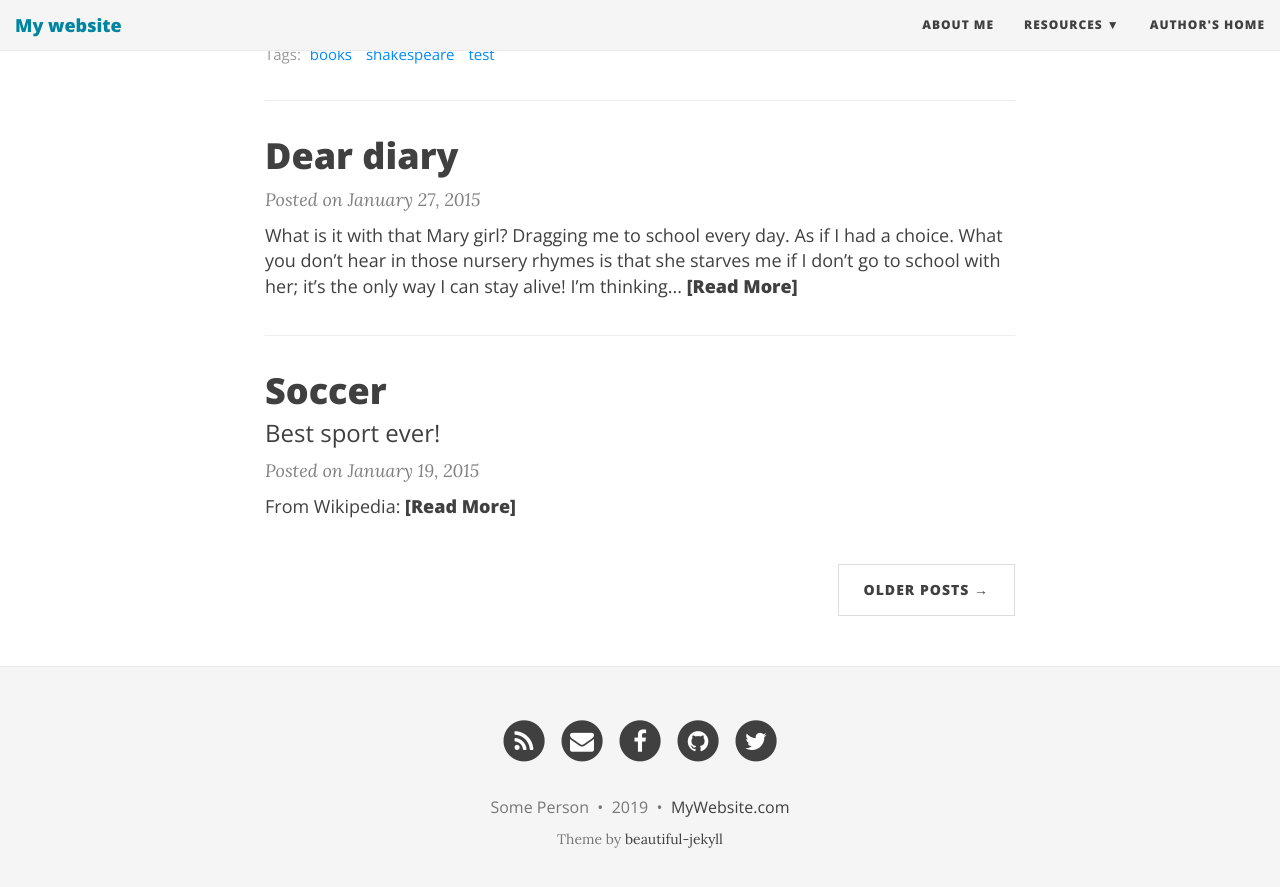
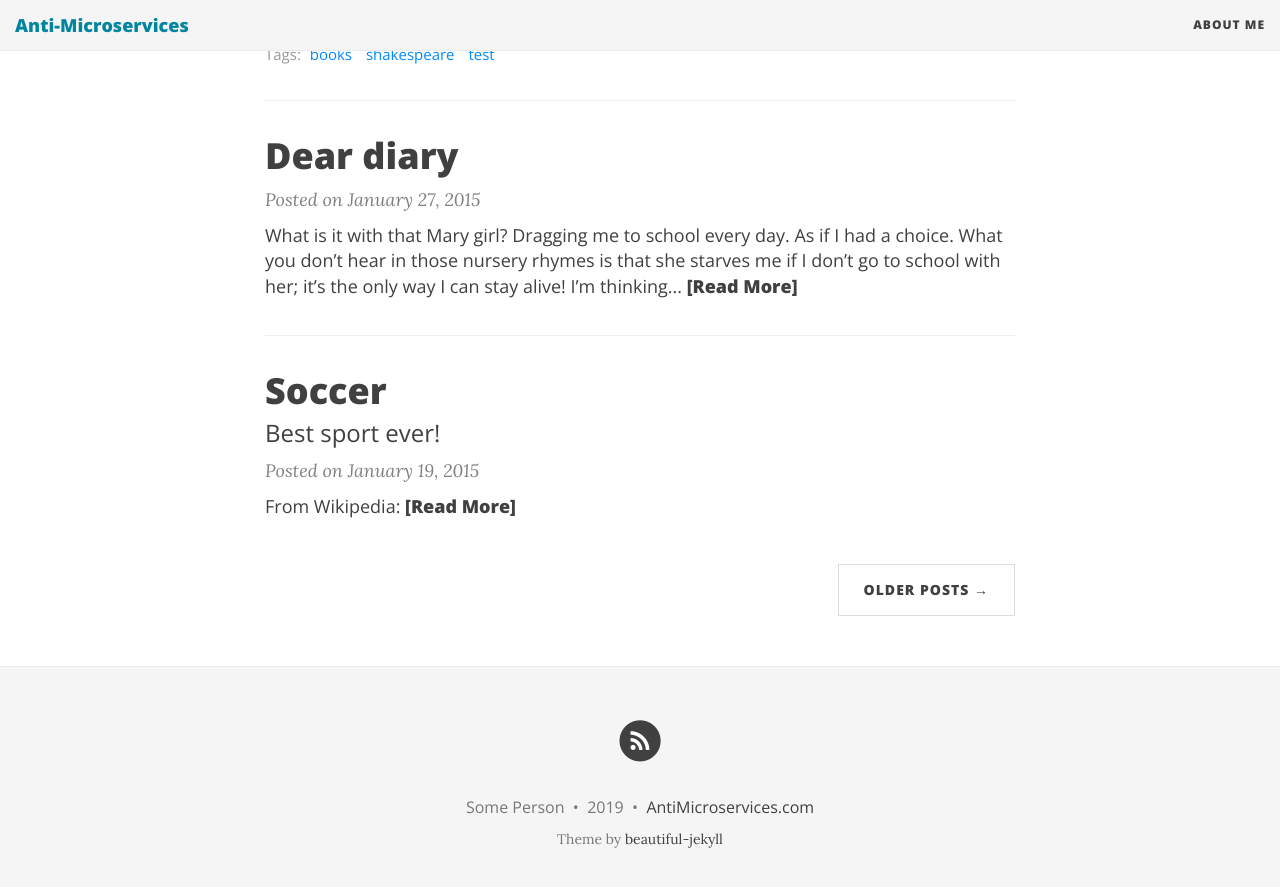
Before and after one commit to jamesbyars/antimicroservices, a Jekyll site: the page built from index.html, in a window 1280 px wide and 900 px high, scrolled down 1134 px. Shown: the top 887 px of the window. Built offline with Jekyll 4.4.1, drawn with Linux system fonts in a browser that asks for light colours; nearby versions of some CDN libraries; the list of posts is cut into pages by our own code.

Commit message:
Update _config.yml

```diff
--- a/_config.yml
+++ b/_config.yml
@@ -1,7 +1,7 @@
 # --- General options --- #
 
 # Name of website
-title: My website
+title: Anti-Microservices
 
 # Short description of your site
 description: A virtual proof that I'm awesome
@@ -21,10 +21,6 @@ description: A virtual proof that I'm awesome
 # List of links in the navigation bar
 navbar-links:
   About Me: "aboutme"
-  Resources:
-    - Beautiful Jekyll: "http://deanattali.com/beautiful-jekyll/"
-    - Learn markdown: "http://www.markdowntutorial.com/"
-  Author's home: "http://deanattali.com"
 
 # Image to show in the navigation bar - image must be a square (width = height)
 # Remove this parameter if you don't want an image in the navbar
@@ -68,10 +64,10 @@ author:
 # If you want to add a new link that isn't here, you'll need to also edit the file _data/SocialNetworks.yml
 social-network-links:
   rss: true
-  email: "someone@example.com"
-  facebook: deanattali
-  github: daattali
-  twitter: daattali
+#  email: "someone@example.com"
+#  facebook: deanattali
+#  github: daattali
+#  twitter: daattali
 #  reddit: yourname
 #  linkedin: daattali
 #  xing: yourname
@@ -93,7 +89,7 @@ share-links-active:
 
 # How to display the link to the website in the footer
 # Remove this if you don't want a link in the footer
-url-pretty: "MyWebsite.com"  # eg. "deanattali.com/beautiful-jekyll"
+url-pretty: "AntiMicroservices.com"  # eg. "deanattali.com/beautiful-jekyll"
 
 # --- Web Statistics Section --- #
 
@@ -156,7 +152,7 @@ date_format: "%B %-d, %Y"
 # --- Don't need to touch anything below here (but you can if you want) --- #
 
 # Output options (more information on Jekyll's site)
-timezone: "America/Vancouver"
+timezone: "America/Chicago"
 markdown: kramdown
 highlighter: rouge
 permalink: /:year-:month-:day-:title/
```
